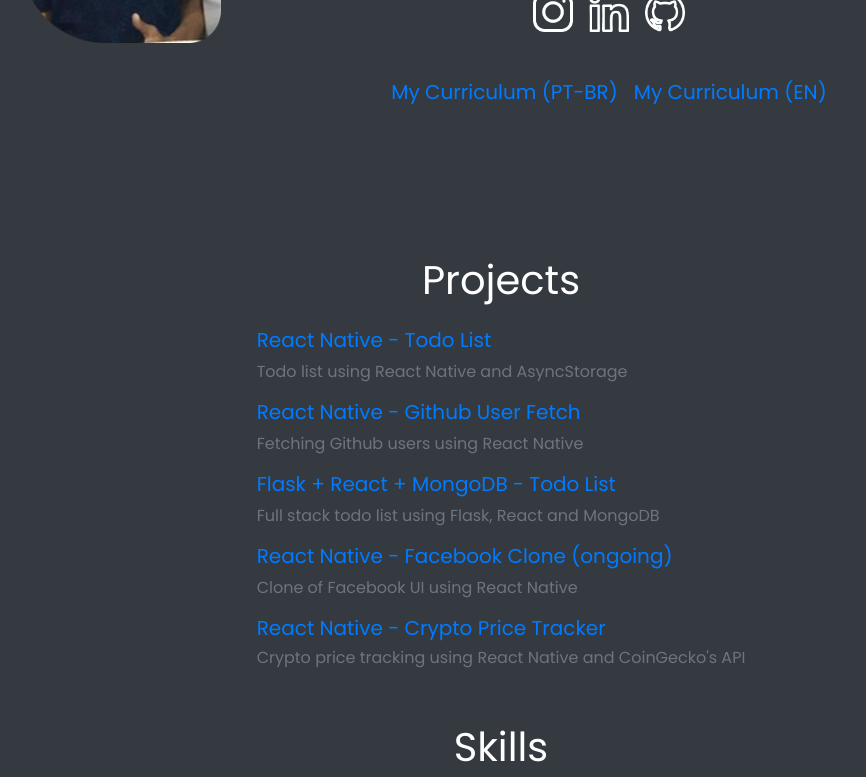
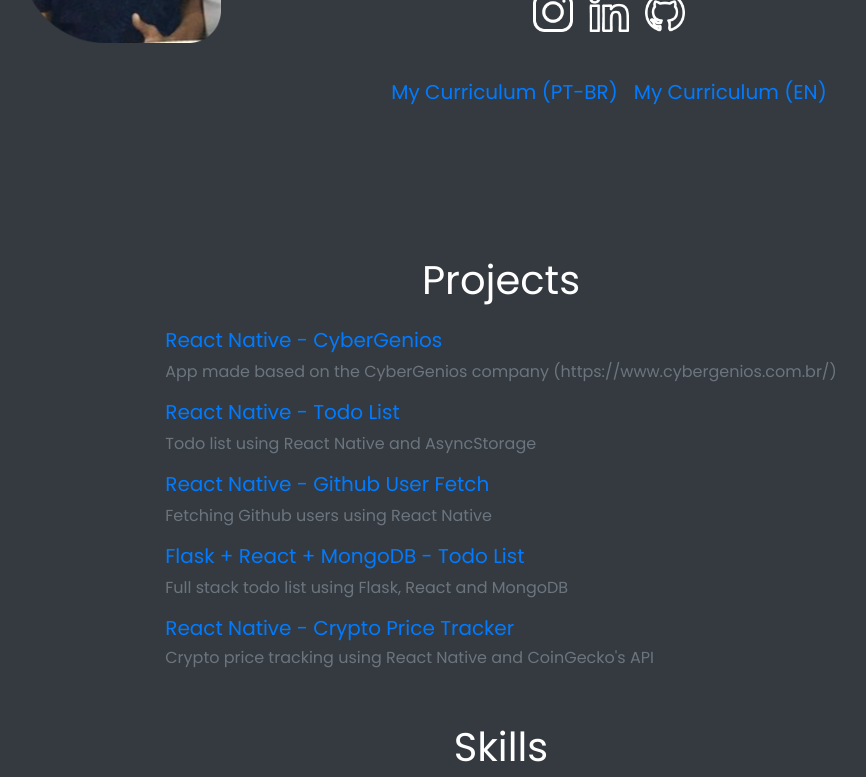
Before and after one commit to marcelofeitoza/portfolio, a React (Create React App) app: page / in a window 1280 px wide. Shown: the part 459-1236 px from the top of the page, without its empty margins (139-1005 px from the left). Built offline with nearby package versions, Linux system fonts and the light colour scheme; grey boxes are pictures that could not be loaded.

Commit message:
changed latest project

```diff
--- a/src/components/Projects/index.js
+++ b/src/components/Projects/index.js
@@ -11,6 +11,18 @@
         w-75"
       >
         <div className="text-decoration-none ">
+          <div className="col-sm ">
+            <a
+              href="https://github.com/marcelofeitoza/facebook-clone-react-native"
+              target="_blank"
+            >
+              <h3 className="h5">React Native - CyberGenios</h3>
+              <p className="text-secondary">
+                App made based on the CyberGenios company
+                (https://www.cybergenios.com.br/)
+              </p>
+            </a>
+          </div>
           <div className="col-sm">
             <a
               href="https://github.com/marcelofeitoza/react-native-todo-list"
@@ -44,17 +56,6 @@
               </p>
             </a>
           </div>
-          <div className="col-sm ">
-            <a
-              href="https://github.com/marcelofeitoza/facebook-clone-react-native"
-              target="_blank"
-            >
-              <h3 className="h5">React Native - Facebook Clone (ongoing)</h3>
-              <p className="text-secondary">
-                Clone of Facebook UI using React Native
-              </p>
-            </a>
-          </div>
           <div className="col-sm">
             <a
               href="https://github.com/marcelofeitoza/react-native-crypto-price-tracker-app"
```
